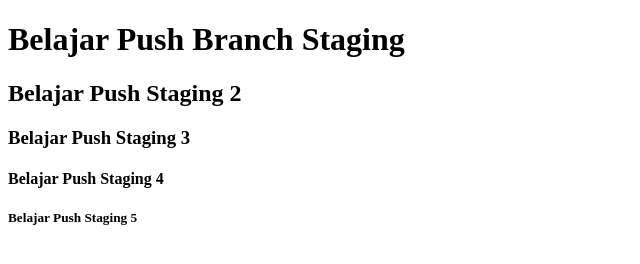
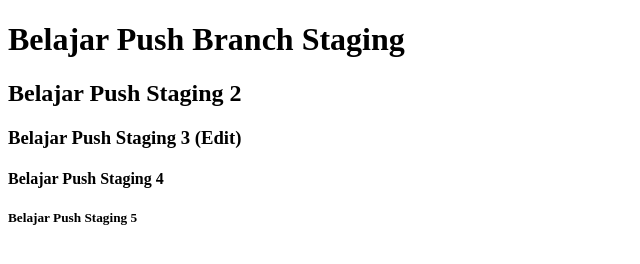
Before and after one commit to panji-boled/belajar-niomic, a plain HTML site: page header.html in a window 1280 px wide. Shown: the full height of the page, 0-640 px from the left. Drawn offline with Linux system fonts and the light colour scheme.

Commit message:
edit element H3

```diff
--- a/header.html
+++ b/header.html
@@ -8,7 +8,7 @@
   <body>
     <h1>Belajar Push Branch Staging</h1>
     <h2>Belajar Push Staging 2</h2>
-    <h3>Belajar Push Staging 3</h3>
+    <h3>Belajar Push Staging 3 (Edit)</h3>
     <h4>Belajar Push Staging 4</h4>
     <h5>Belajar Push Staging 5</h5>
   </body>
```
